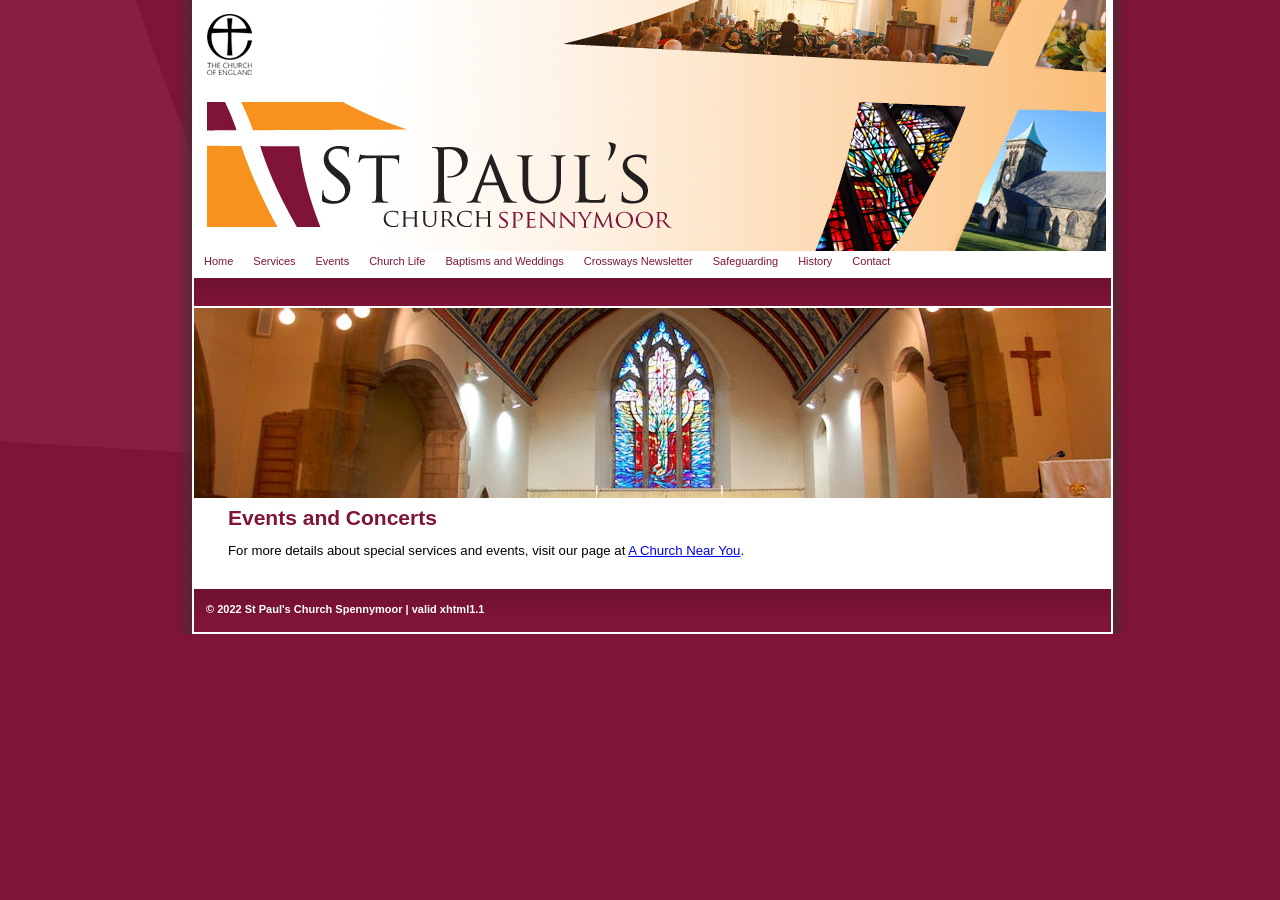
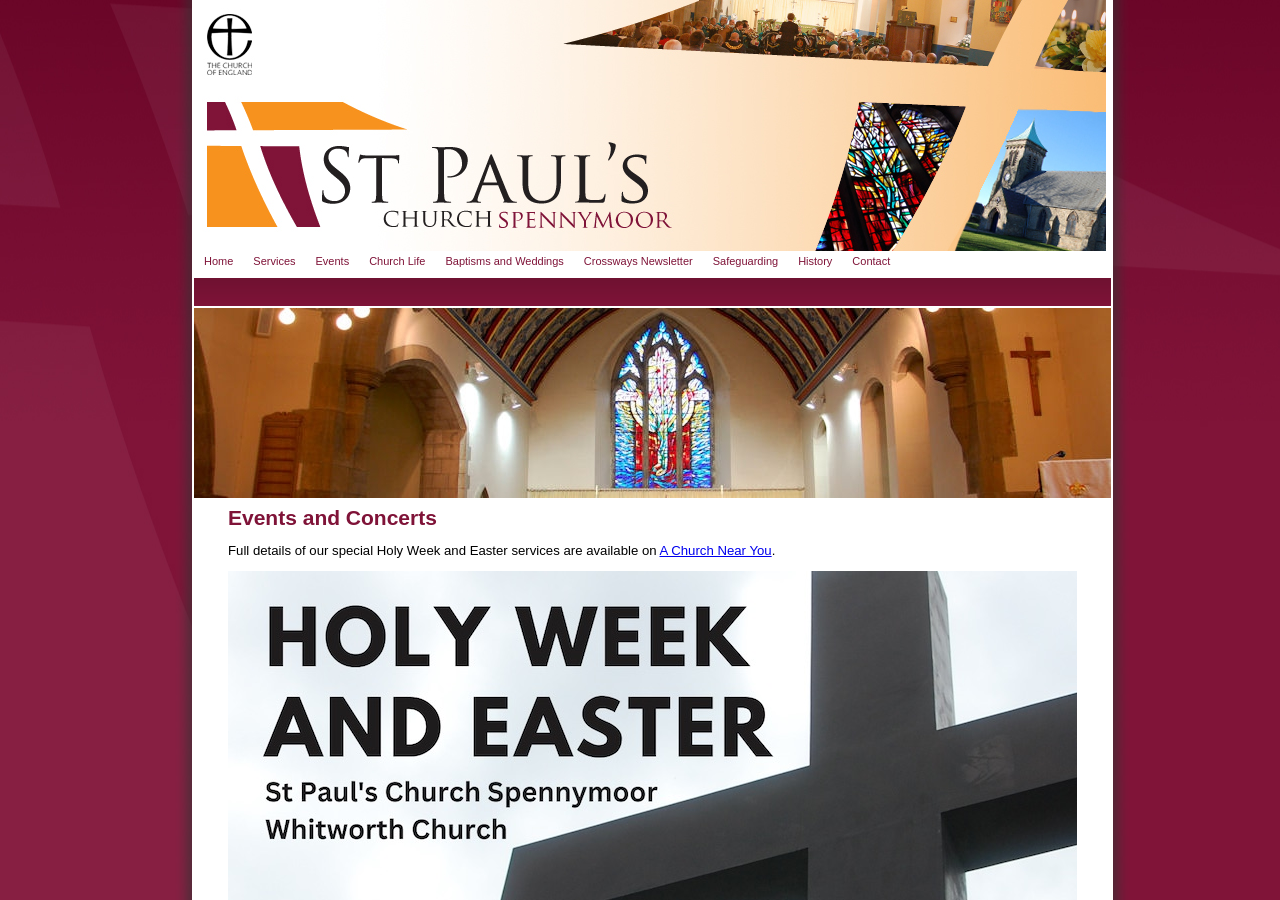
Before and after one commit to stpaulsspennymoor/stpaulsspennymoor.github.io, a Jekyll site: the page built from events.md, in a window 1280 px wide and 900 px high. Built offline with Jekyll 4.4.1, drawn with Linux system fonts in a browser that asks for light colours.

Commit message:
Add Holy Week and Easter details

```diff
--- a/events.md
+++ b/events.md
@@ -3,4 +3,6 @@
 description: Details of events and concerts at St Paul's Church Spennymoor.
 header_image: /assets/Homepage_header_03_3_917x0.jpg
 ---
-For more details about special services and events, visit our page at [A Church Near You](https://www.achurchnearyou.com/church/13565/).
+Full details of our special Holy Week and Easter services are available on [A Church Near You](https://www.achurchnearyou.com/church/13565/service-and-events/events-all/?unauthenticated_event_selection=oneoff).
+
+[![Holy Week and Easter 2023](/assets/holy-week-2023.jpg)](https://www.achurchnearyou.com/church/13565/service-and-events/events-all/?unauthenticated_event_selection=oneoff)
```
Also changed, not shown: index.md (+3 -1 lines), assets/holy-week-2023-header.jpg (added), assets/holy-week-2023.jpg (added).
